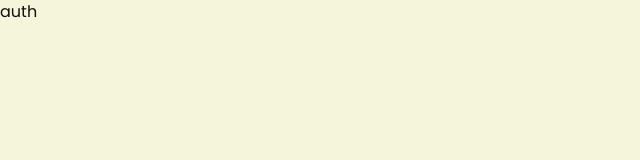
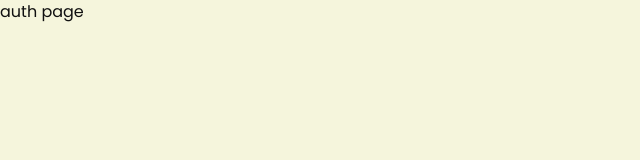
Before and after one commit to neon-lab-dev/DentalWebsite, a Next.js app: page /login in a window 1280 px wide. Shown: the top 160 px of the page, without its empty margins (0-640 px from the left). Built offline with nearby package versions, Linux system fonts and the light colour scheme; a web font is replaced by a local one.

Commit message:
Fixed issue

```diff
--- a/src/app/(authLayout)/layout.tsx
+++ b/src/app/(authLayout)/layout.tsx
@@ -3,7 +3,7 @@ import React from 'react';
 const AuthLayout = () => {
   return (
     <div>
-      auth
+      auth page
     </div>
   );
 };
```
